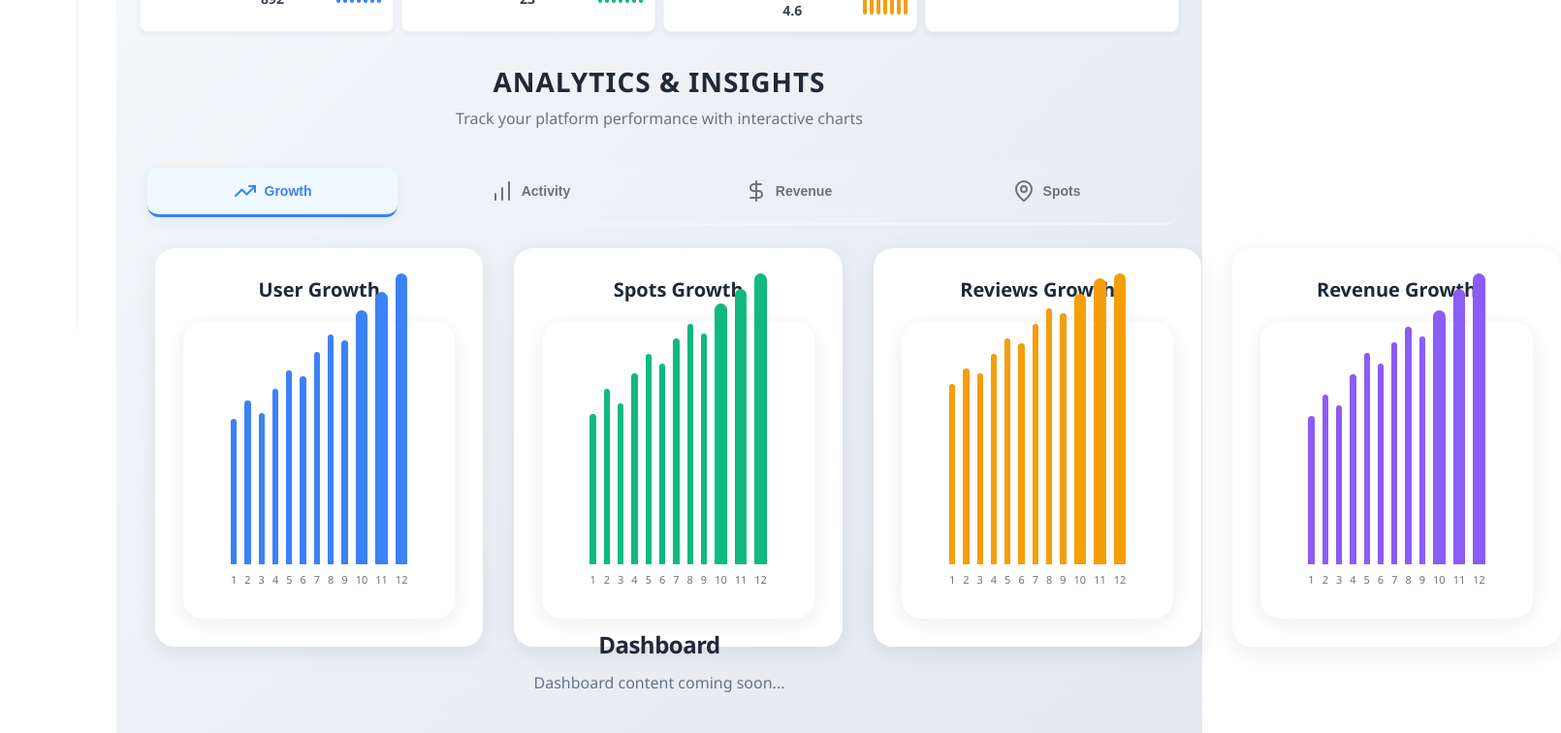
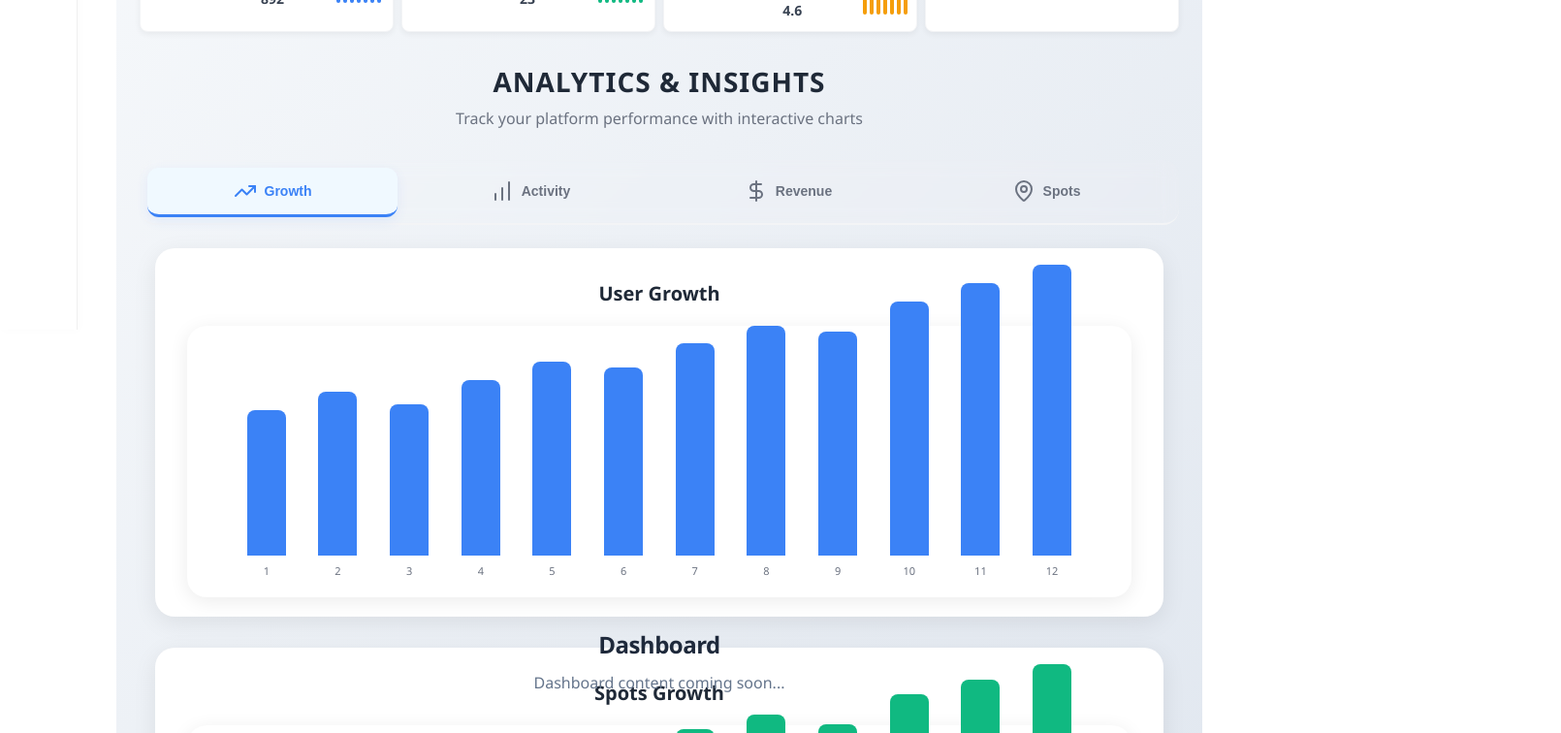
Before and after one commit to Sinxn-coder/chai-in, a React (Vite) app: page / in a window 1280 px wide. Shown: the part 460-1216 px from the top of the page at 97% size, 1610 px wide, since content can reach past the window. Built offline with nearby package versions, Linux system fonts and the light colour scheme.

Commit message:
Change charts to single row full-width layout

```diff
--- a/src/DashboardPage.css
+++ b/src/DashboardPage.css
@@ -347,17 +347,16 @@
 }
 
 .chart-grid {
-  display: grid;
-  grid-template-columns: repeat(auto-fit, minmax(400px, 1fr));
+  display: flex;
+  flex-direction: column;
   gap: 32px;
   width: 100%;
-  align-items: start;
 }
 
 .chart-card {
   background: white;
   border-radius: 20px;
-  padding: 28px;
+  padding: 32px;
   box-shadow: 0 6px 24px rgba(0, 0, 0, 0.08);
   border: 1px solid rgba(255, 255, 255, 0.2);
   transition: all 0.3s ease;
```
